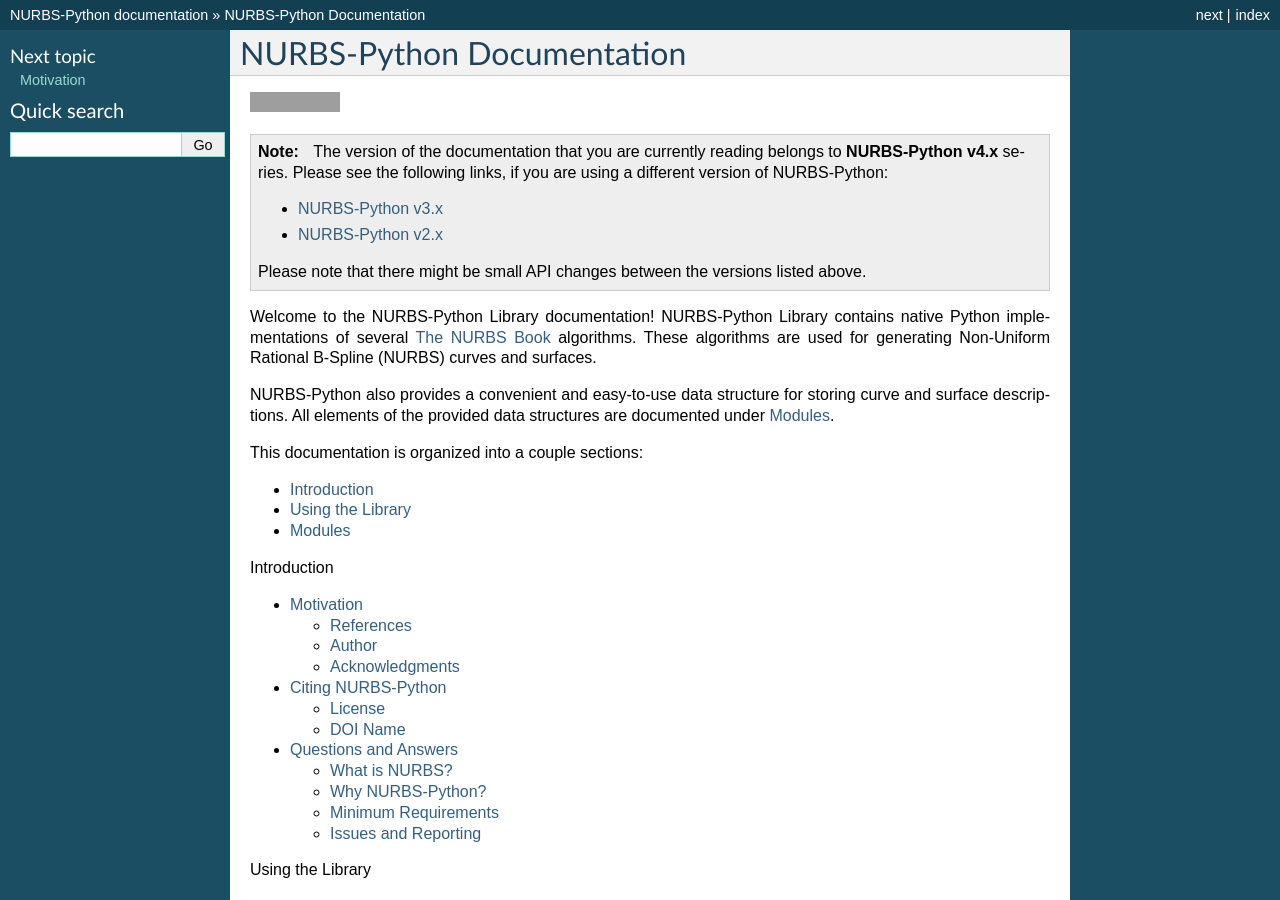
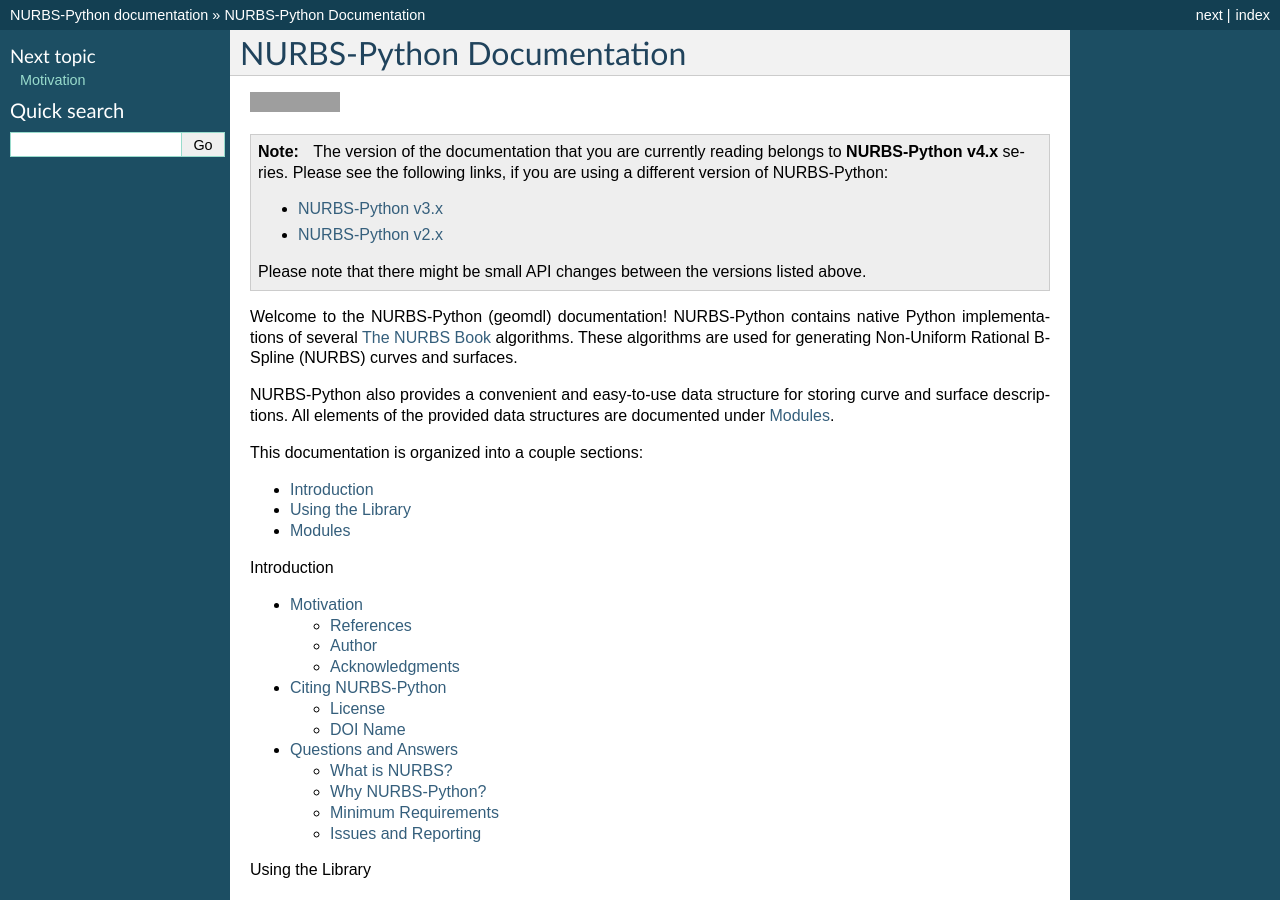
Before and after one commit to orbingol/NURBS-Python, a Sphinx documentation site: the page built from docs/index.rst, in a window 1280 px wide and 900 px high. Built offline with Sphinx 7.4.7, drawn with Linux system fonts in a browser that asks for light colours; formulas are drawn with MathJax 3; some of the changed text lies outside the part shown; grey boxes are pictures that could not be loaded.

Commit message:
Minor updates in documentation (intro section)

```diff
--- a/docs/index.rst
+++ b/docs/index.rst
@@ -14,7 +14,7 @@ NURBS-Python Documentation
     Please note that there might be small API changes between the versions listed above.
 
 
-Welcome to the NURBS-Python Library documentation! NURBS-Python Library contains native Python implementations of several
+Welcome to the NURBS-Python (geomdl) documentation! NURBS-Python contains native Python implementations of several
 `The NURBS Book <http://www.springer.com/gp/book/9783642973857>`_ algorithms. These algorithms are used for generating
 Non-Uniform Rational B-Spline (NURBS) curves and surfaces.
 
@@ -61,8 +61,8 @@ This documentation is organized into a couple sections:
     modules_experimental
 
 
-The NURBS-Python Library is developed by `Onur Rauf Bingol <https://github.com/orbingol>`_ and all the code released
-under `The MIT License <https://github.com/orbingol/NURBS-Python/blob/master/LICENSE>`_.
+NURBS-Python is developed by `Onur Rauf Bingol <https://github.com/orbingol>`_ and all the code released under the
+`MIT License <https://github.com/orbingol/NURBS-Python/blob/master/LICENSE>`_.
 
 
 .. Indices and tables
--- a/docs/introduction.rst
+++ b/docs/introduction.rst
@@ -16,8 +16,8 @@ Some significant features of NURBS-Python are:
 * CSV export functionality with customizable meshing options
 * Python 2.7.x and 3.x compatibility
 * No external C/C++ library dependencies
-* No compilation steps necessary, everything is implemented in pure python
-* Easy to install via ``pip install NURBS-Python``
+* No compilation steps are necessary, everything is implemented in pure python
+* Easy to install via pip: ``pip install geomdl``
 
 References
 ==========
```
Also changed, not shown: other parts of docs/introduction.rst (+1 -0 lines).
